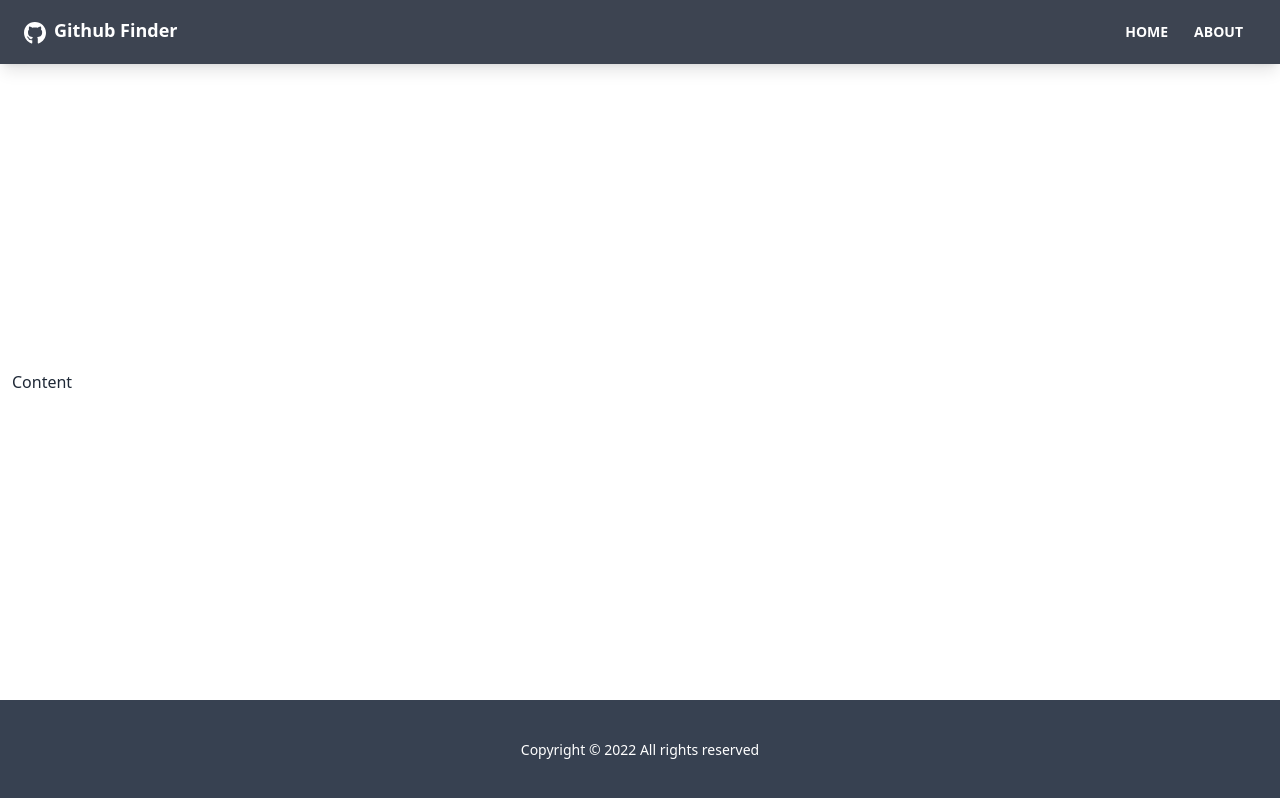
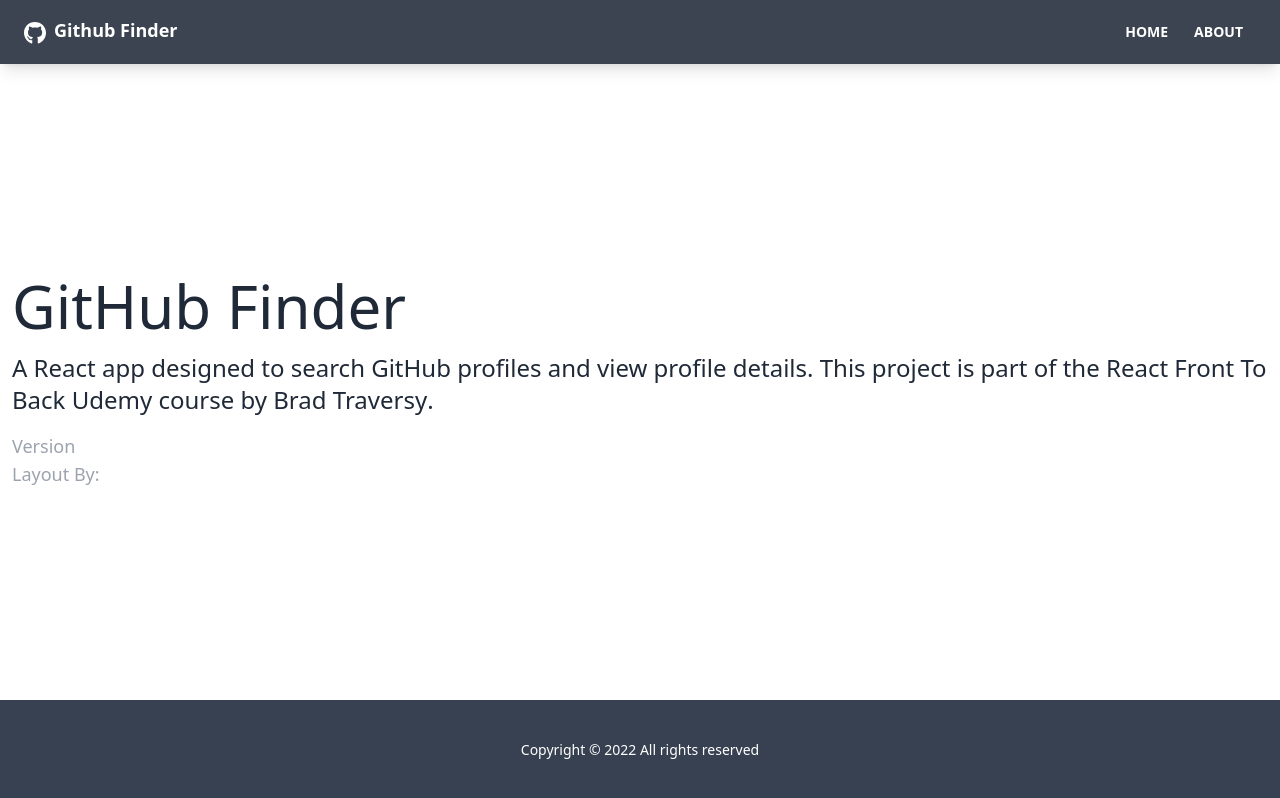
Before and after one commit to danielletate/github-finder, a React (Create React App) app: page /about in a window 1280 px wide. Built offline with nearby package versions, Linux system fonts and the light colour scheme.

Commit message:
Implemented routes

```diff
--- a/src/App.js
+++ b/src/App.js
@@ -1,4 +1,4 @@
-import { BrowserRouter as Router, Route } from "react-router-dom";
+import { BrowserRouter as Router, Route, Routes } from "react-router-dom";
 import About from "./pages/About";
 import Footer from "./components/layout/Footer";
 import Home from "./pages/Home";
@@ -11,7 +11,14 @@ function App() {
       <div className="flex flex-col justify-between h-screen">
         <Navbar />
 
-        <main className="container mx-auto px-3 pb-12">Content</main>
+        <main className="container mx-auto px-3 pb-12">
+          <Routes>
+            <Route path="/" element={<Home />} />
+            <Route path="/about" element={<About />} />
+            <Route path="/notfound" element={<NotFound />} />
+            <Route path="/*" element={<NotFound />} />
+          </Routes>
+        </main>
         <Footer />
       </div>
     </Router>
--- a/src/pages/About.jsx
+++ b/src/pages/About.jsx
@@ -1,9 +1,31 @@
 function About() {
-    return (
-        <div>
-            About
-        </div>
-    )
+  return (
+    <div>
+      <h1 className="text-6xl mb-4">GitHub Finder</h1>
+      <p className="mb-4 text-2xl font-light">
+        A React app designed to search GitHub profiles and view profile details.
+        This project is part of the{" "}
+        <a href="https://www.udemy.com/courses/react-front-to-back-2022">
+          {""}
+          React Front To Back
+        </a>{" "}
+        Udemy course by
+        <strong>
+          <a href="https://traversymedia.com"> Brad Traversy</a>
+        </strong>
+        .
+      </p>
+      <p className="text-lg text-gray-400">
+        Version <span className="text-white">1.0.0</span>
+      </p>
+      <p className="text-lg text-gray-400">
+        Layout By:
+        <a href="https://twitter.com/hassibmoddasser" className="text-white">
+          Hassib Moddasser
+        </a>
+      </p>
+    </div>
+  );
 }
 
-export default About
+export default About;
--- a/src/pages/Home.jsx
+++ b/src/pages/Home.jsx
@@ -1,5 +1,9 @@
 function Home() {
-  return <div>Home</div>;
+  return (
+    <div>
+      <h1 className="text-6xl">Welcome</h1>
+    </div>
+  );
 }
 
 export default Home;
--- a/src/pages/NotFound.jsx
+++ b/src/pages/NotFound.jsx
@@ -1,9 +1,21 @@
+import { FaHome } from "react-icons/fa";
+import { Link } from "react-router-dom";
+
 function NotFound() {
-    return (
-        <div>
-            Not Found
+  return (
+    <div className="hero">
+      <div className="text-center hero-content">
+        <div className="max-w-lg">
+          <h1 className="text-8xl font-bold mb-8">Oops!</h1>
+          <p className="text-5xl mb-8">404 - Page not found!</p>
+          <Link to="/" className="btn btn-primary btn-lg">
+            <FaHome className="mr-2" />
+            Back To Home
+          </Link>
         </div>
-    )
+      </div>
+    </div>
+  );
 }
 
-export default NotFound
+export default NotFound;
```
